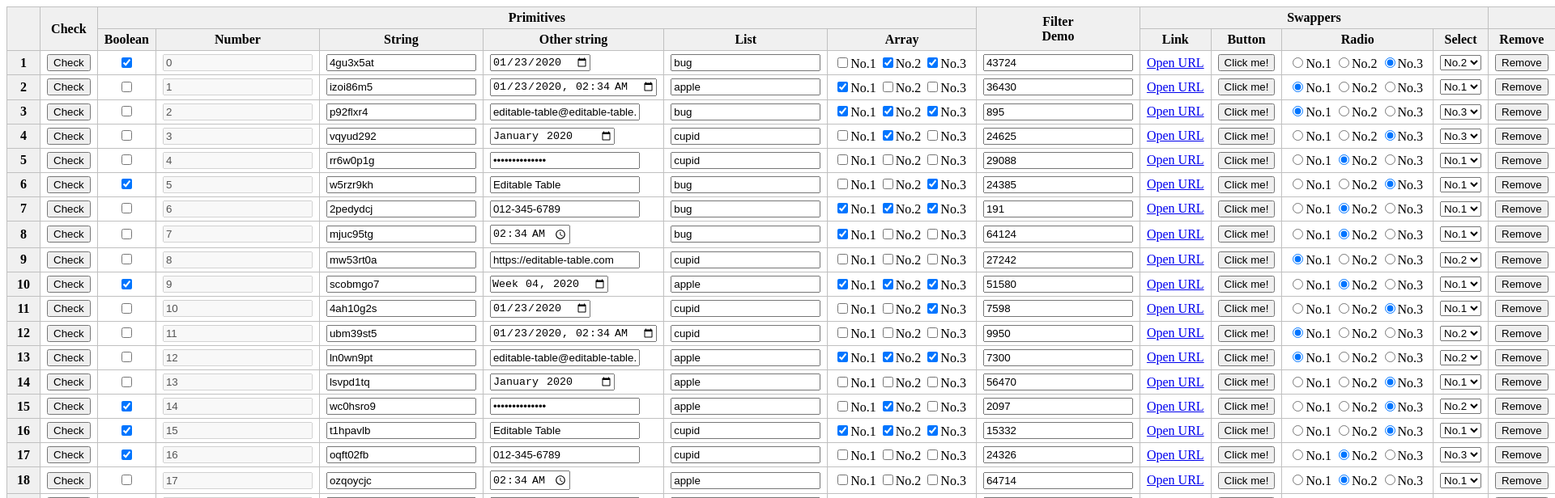
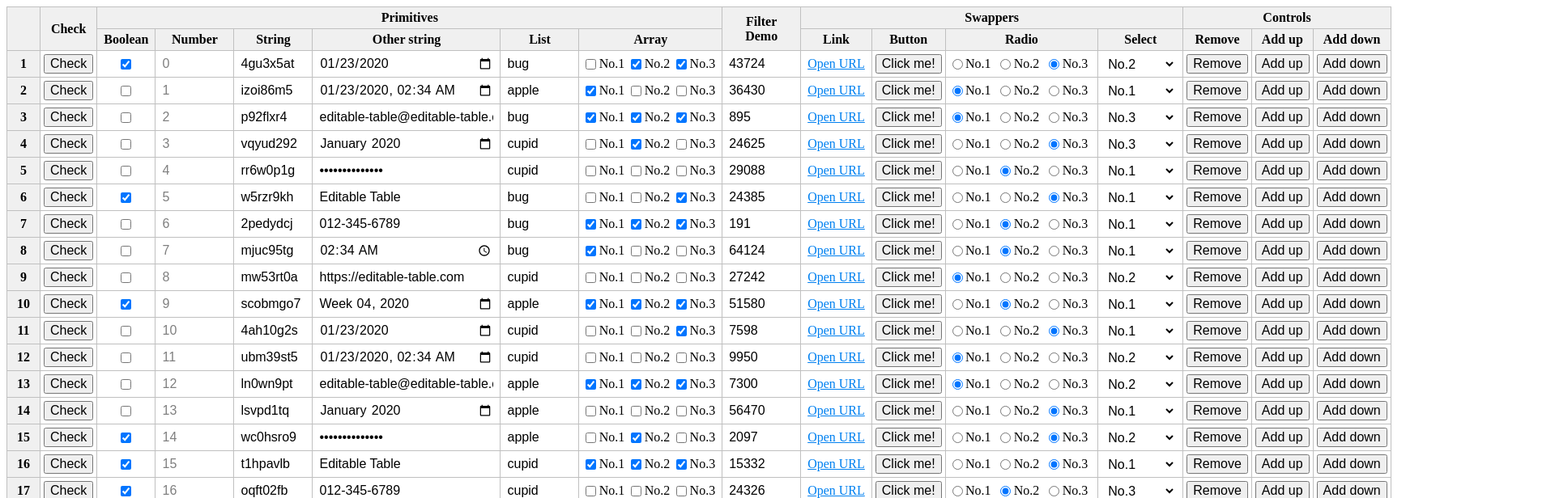
Before and after one commit to mimonelu/vue-sandbox, a Vue app: page /editable-table in a window 1280 px wide. Shown: the top 616 px of the page at 81% size, 1920 px wide, since content can reach past the window. Built offline with nearby package versions, Linux system fonts and the light colour scheme.

Commit message:
デザインの更新

```diff
--- a/src/components/editable-table/EditableTable.vue
+++ b/src/components/editable-table/EditableTable.vue
@@ -77,12 +77,15 @@ export default class EditableTable extends Vue {
         & > th,
         & > td {
           border: 1px solid $border-color;
-          padding: 0.25em 0.5em;
+          height: 1em; // NOTICE: テーブルセルの height で % 指定を有効にする
+          padding: 0;
+          vertical-align: middle;
           white-space: pre;
         }
 
         & > th {
           background-color: #f0f0f0;
+          padding: 0.25em 0.5em;
         }
 
         & > td {
--- a/src/components/editable-table/EditableTableCell.vue
+++ b/src/components/editable-table/EditableTableCell.vue
@@ -6,6 +6,7 @@
     :data-is-required="'' + isRequired"
     :data-is-empty="'' + isEmpty"
     :data-is-ruled="'' + isRuled"
+    :data-is-disabled="'' + isDisabled"
   >
     <template v-if="extension">
       <button-extension
--- a/src/components/editable-table/extensions/ArrayExtension.vue
+++ b/src/components/editable-table/extensions/ArrayExtension.vue
@@ -1,16 +1,14 @@
 <template>
-  <div>
+  <div class="editable-table--array">
     <label
       v-for="option, optionIndex in options"
       :key="`option__${optionIndex}`"
-    >
-      <input
+    ><input
         v-model="cell.value"
         type="checkbox"
         :value="option.value"
         :disabled="disabled"
-      />{{ option.label }}
-    </label>
+      />{{ option.label }}</label>
   </div>
 </template>
 
@@ -29,3 +27,30 @@ export default class ArrayExtension extends Vue {
   disabled?: boolean
 }
 </script>
+
+<style lang="scss">
+.editable-table--array {
+  display: flex;
+  align-items: center;
+  padding: 0 0.5em;
+  height: 100%;
+
+  & > label {
+    display: flex;
+    align-items: center;
+    height: 100%;
+    &:not(:last-child) {
+      margin-right: 0.5em;
+    }
+
+    & > input {
+      margin: 0 0.25em 0 0;
+    }
+
+    [data-is-disabled="false"] &,
+    & > input:not([disabled="disabled"]) {
+      cursor: pointer;
+    }
+  }
+}
+</style>
--- a/src/components/editable-table/extensions/BooleanExtension.vue
+++ b/src/components/editable-table/extensions/BooleanExtension.vue
@@ -1,9 +1,11 @@
 <template>
-  <input
-    v-model="cell.value"
-    type="checkbox"
-    :disabled="disabled"
-  />
+  <label class="editable-table--boolean">
+    <input
+      v-model="cell.value"
+      type="checkbox"
+      :disabled="disabled"
+    />
+  </label>
 </template>
 
 <script lang="ts">
@@ -18,3 +20,19 @@ export default class ButtonExtension extends Vue {
   disabled?: boolean
 }
 </script>
+
+<style lang="scss">
+.editable-table--boolean {
+  display: flex;
+  align-items: center;
+  justify-content: center;
+  height: 100%;
+  [data-is-disabled="false"] & {
+    cursor: pointer;
+  }
+
+  & > input {
+    margin: 0;
+  }
+}
+</style>
--- a/src/components/editable-table/extensions/ButtonExtension.vue
+++ b/src/components/editable-table/extensions/ButtonExtension.vue
@@ -1,8 +1,10 @@
 <template>
-  <button
-    :disabled="disabled"
-    @click="click"
-  >{{ label }}</button>
+  <div class="editable-table--button">
+    <button
+      :disabled="disabled"
+      @click="click"
+    >{{ label }}</button>
+  </div>
 </template>
 
 <script lang="ts">
@@ -20,3 +22,19 @@ export default class ButtonExtension extends Vue {
   click () { /**/ }
 }
 </script>
+
+<style lang="scss">
+.editable-table--button {
+  padding: 0.25em 0.25em;
+
+  & > button {
+    display: block;
+    font-family: "Arial";
+    font-size: 1em;
+    width: 100%;
+    [data-is-disabled="false"] & {
+      cursor: pointer;
+    }
+  }
+}
+</style>
--- a/src/components/editable-table/extensions/LinkExtension.vue
+++ b/src/components/editable-table/extensions/LinkExtension.vue
@@ -1,5 +1,5 @@
 <template>
-  <div>
+  <div class="editable-table--link">
     <div v-if="disabled">{{ label || href }}</div>
     <a
       v-else
@@ -27,3 +27,16 @@ export default class ButtonExtension extends Vue {
   disabled?: boolean
 }
 </script>
+
+<style lang="scss">
+.editable-table--link {
+  padding: 0.25em 0.5em;
+
+  & > a {
+    color: #0080f0;
+    &:hover {
+      text-decoration: none;
+    }
+  }
+}
+</style>
--- a/src/components/editable-table/extensions/RadioExtension.vue
+++ b/src/components/editable-table/extensions/RadioExtension.vue
@@ -1,5 +1,5 @@
 <template>
-  <div>
+  <div class="editable-table--radio">
     <label
       v-for="option, optionIndex in options"
       :key="`option__${optionIndex}`"
@@ -29,3 +29,30 @@ export default class ButtonExtension extends Vue {
   disabled?: boolean
 }
 </script>
+
+<style lang="scss">
+.editable-table--radio {
+  display: flex;
+  align-items: center;
+  padding: 0 0.5em;
+  height: 100%;
+
+  & > label {
+    display: flex;
+    align-items: center;
+    height: 100%;
+    &:not(:last-child) {
+      margin-right: 0.5em;
+    }
+
+    & > input {
+      margin: 0 0.25em 0 0;
+    }
+
+    [data-is-disabled="false"] &,
+    & > input:not([disabled="disabled"]) {
+      cursor: pointer;
+    }
+  }
+}
+</style>
--- a/src/components/editable-table/extensions/SelectExtension.vue
+++ b/src/components/editable-table/extensions/SelectExtension.vue
@@ -1,4 +1,5 @@
 <template>
+  <div class="editable-table--select">
     <select
       v-model="cell.value"
       :disabled="disabled"
@@ -10,6 +11,7 @@
         :selected="option.value === cell.value"
       >{{ option.label }}</option>
     </select>
+  </div>
 </template>
 
 <script lang="ts">
@@ -27,3 +29,27 @@ export default class SelectExtension extends Vue {
   disabled?: boolean
 }
 </script>
+
+<style lang="scss">
+.editable-table--select {
+  padding-right: 0.5em;
+  position: relative;
+  height: 100%;
+
+  & > select {
+    background-color: transparent;
+    border-style: none;
+    box-sizing: border-box;
+    display: block;
+    font-family: "Arial"; // TODO:
+    font-size: 1em;
+    padding: 0 0 0 0.5em;
+    width: 100%;
+    height: 100%;
+    min-width: 6em; // TODO:
+    [data-is-disabled="false"] & {
+      cursor: pointer;
+    }
+  }
+}
+</style>
--- a/src/components/editable-table/extensions/TextExtension.vue
+++ b/src/components/editable-table/extensions/TextExtension.vue
@@ -1,19 +1,21 @@
 <template>
-  <div>
+  <div class="editable-table--text">
     <!-- NOTICE: `v-model.number` のために処理を分岐している -->
     <input
       v-if="type === 'number'"
       v-model.number="cell.value"
       :type="type"
       :list="list ? listId : null"
-      :disabled="disabled"
+      :readonly="disabled"
+      @focus="onFocus"
     />
     <input
       v-else
       v-model="cell.value"
       :type="type"
       :list="list ? listId : null"
-      :disabled="disabled"
+      :readonly="disabled"
+      @focus="onFocus"
     />
 
     <datalist
@@ -48,5 +50,33 @@ export default class TextExtension extends Vue {
 
   @Prop({ required: true })
   disabled?: boolean
+
+  onFocus ($event: Event) {
+    ($event.target as HTMLInputElement).select()
+  }
 }
 </script>
+
+<style lang="scss">
+.editable-table--text {
+  position: relative;
+  height: 100%;
+
+  & > input {
+    appearance: none;
+    background-color: transparent;
+    border-style: none;
+    box-sizing: border-box;
+    display: block;
+    font-family: "Arial"; // TODO:
+    font-size: 1em;
+    padding: 0 0.5em;
+    width: 100%;
+    height: 100%;
+    min-width: 6em; // TODO:
+    &[readonly="readonly"] {
+      opacity: 0.5;
+    }
+  }
+}
+</style>
```
Lines whose indentation alone changed are shown as unchanged.
